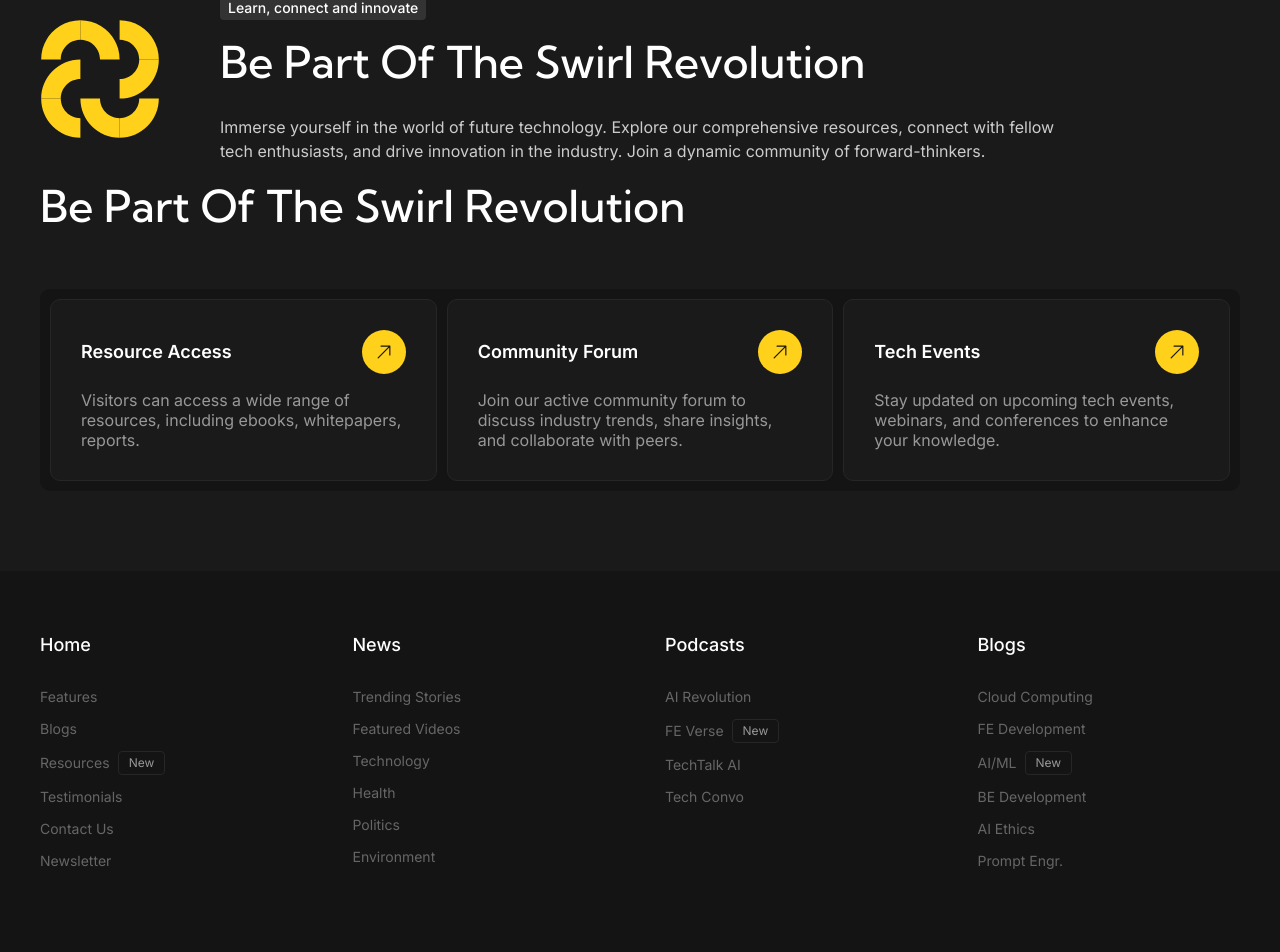
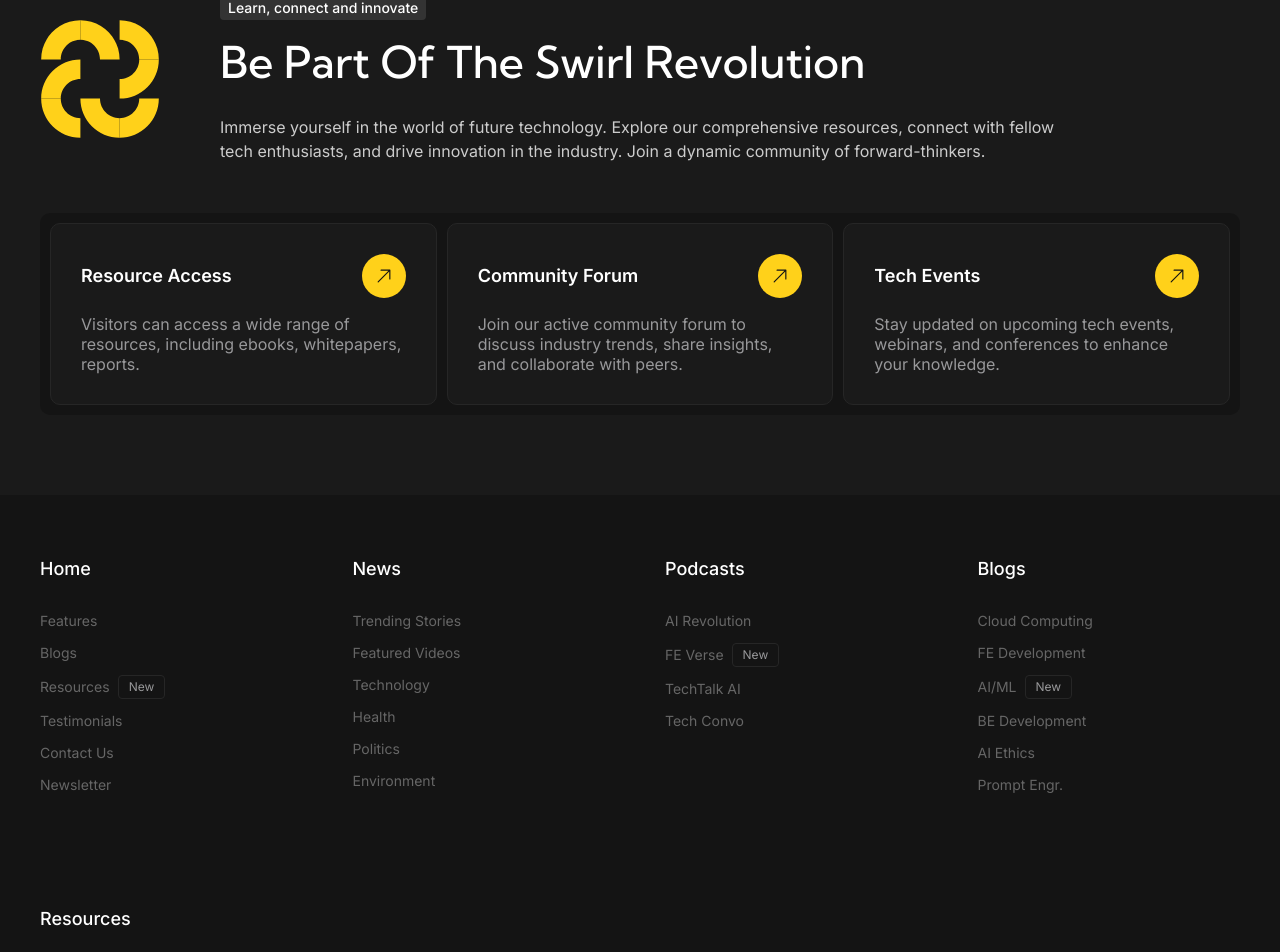
Before and after one commit to AbassKoyang/swirl, a React (Vite) app: page / in a window 1280 px wide. Shown: the part 6565-7517 px from the top of the page. Built offline with nearby package versions, Linux system fonts and the light colour scheme.

Commit message:
create signup button for signup page

```diff
--- /dev/null
+++ b/src/components/SignUpButton.jsx
@@ -0,0 +1,11 @@
+
+const SignUpButton = ({text, icon}) => {
+  return (
+    <button className="flex items-center gap-2 px-3 py-2 bg-[#FFD11A] rounded-sm text-white">
+        <p>{text}</p>
+        {icon}
+    </button>
+  )
+}
+
+export default SignUpButton
--- a/src/pages/Home.jsx
+++ b/src/pages/Home.jsx
@@ -184,7 +184,7 @@ const Home = () => {
         <p className="hidden lg:flex font-inter lg:text-[16px] 2xl:text-lg lg:mt-5 2xl:mt-[30px] text-[#CCCCCC] max-w-[850px]">Immerse yourself in the world of future technology. Explore our comprehensive resources, connect with fellow tech enthusiasts, and drive innovation in the industry. Join a dynamic community of forward-thinkers.</p>
         </div>
       </div>
-        <h2 className="font-kumbh font-medium text-[26px] lg:text-[44px] 2xl:text-[58px] text-white capitalize mt-[10px] 2xl:mt-[16px]">Be Part of the Swirl Revolution</h2>
+        <h2 className="lg:hidden font-kumbh font-medium text-[26px] lg:text-[44px] 2xl:text-[58px] text-white capitalize mt-[10px] 2xl:mt-[16px]">Be Part of the Swirl Revolution</h2>
         <p className="lg:hidden font-inter text-sm text-[#CCCCCC] mt-1 max-w-[850px]">Immerse yourself in the world of future technology. Explore our comprehensive resources.</p>
       <div className="w-full grid grid-cols-3 bg-[#141414] p-[10px] 2xl:p-5 gap-[10px] 2xl:gap-5 rounded-[10px] 2xl:rounded-xl mt-10 lg:mt-[50px] 2xl:mt-[100px]">
         <RevolutionCard title="Resource Access" description="Visitors can access a wide range of resources, including ebooks, whitepapers, reports." />
```
